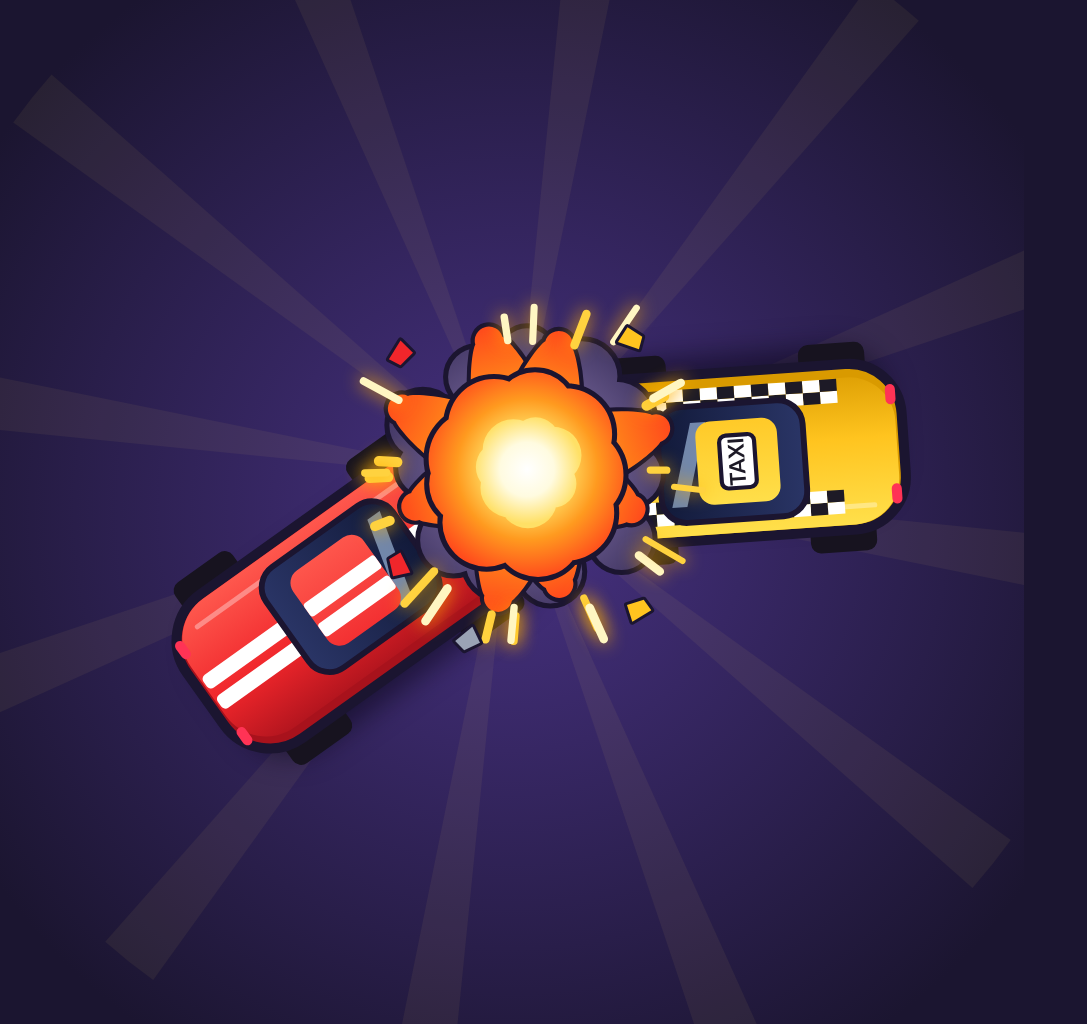
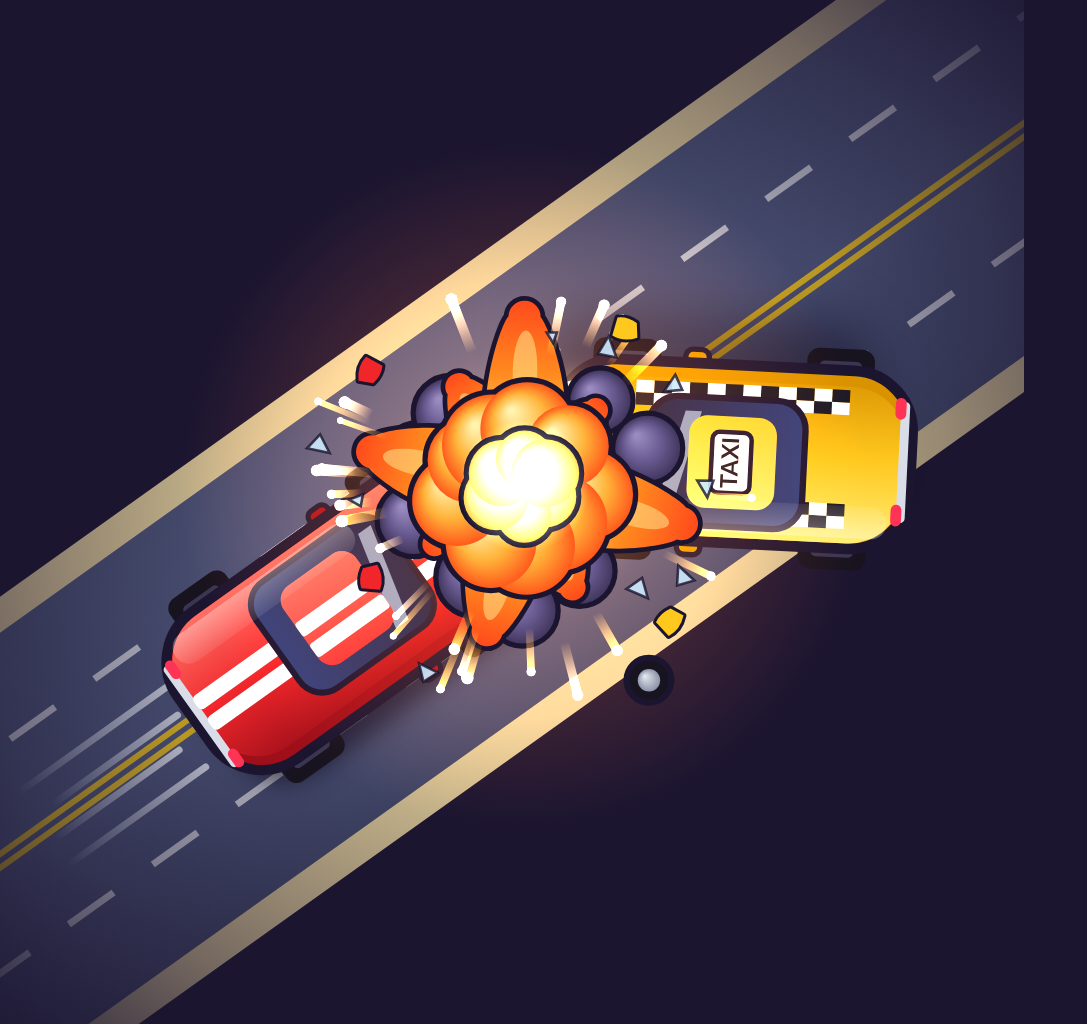
Before and after one commit to Krritouf/carambolage, a website: page tools/brand/art.html in a window 1280 px wide. Shown: the whole page, without its empty margins (0-1087 px from the left). Drawn offline with Linux system fonts and the light colour scheme.

Commit message:
feat: a richer icon: the crash on a boulevard at night, a fireball in relief
At the owner's ask for something prettier still: a diagonal boulevard fading
into the dark, a glow from the fire lighting it, the fireball's puffs each
shaded, uneven curling flames, the cars with wheel arches, mirrors, bumpers, a
gloss and a crumpled bonnet, the cab thrown up by the blow, speed lines behind
the coupé, sparks with tails, glass, a wheel rolling off.

Story: release 1.2.0, store listing

Co-Authored-By: Claude Opus 5.5 <noreply@anthropic.com>

```diff
--- a/tools/brand/art.html
+++ b/tools/brand/art.html
@@ -84,109 +84,176 @@ function city() { // the game's crossroads: a boulevard across the middle, block
   row(0, y0 - 80); row(y1 + 80, S);
 }
 // ---- the icon: two cartoon cars meeting in a fireball, drawn for its own sake (not the game's sprites) --------
-// round shapes, a dark outline round everything and soft gradients, so it still reads at 48 px
+// round shapes, a dark outline round everything, light from the top left and from the fire, so it reads at 48 px
 const INK = '#1b1530';
 function rr(x, y, w, h, r) { g.beginPath(); g.roundRect(x, y, w, h, r); }
 function lin(x0, y0, x1, y1, stops) { const l = g.createLinearGradient(x0, y0, x1, y1); stops.forEach(([o, c]) => l.addColorStop(o, c)); return l; }
-function rad(x, y, r0, r1, stops) { const l = g.createRadialGradient(x, y, r0, x, y, r1); stops.forEach(([o, c]) => l.addColorStop(o, c)); return l; }
-/** A car seen from above, front towards +x, centred on (cx, cy), turned by a; kind 'sport' or 'taxi'. */
-function toonCar(cx, cy, a, L, kind) {
-  const W = L * 0.5, body = kind === 'taxi' ? ['#ffe14d', '#ffc41f', '#d99a00'] : ['#ff5a4f', '#f0262b', '#a8121c'];
+function rad(x, y, r0, r1, stops, fx, fy) { const l = g.createRadialGradient(fx ?? x, fy ?? y, r0, x, y, r1); stops.forEach(([o, c]) => l.addColorStop(o, c)); return l; }
+/** The boulevard, across the icon along angle a: tarmac, kerbs, a double yellow line, white dashes. */
+function iconRoad(cx, cy, a) {
   g.save(); g.translate(cx, cy); g.rotate(a);
-  // its shadow, soft
-  g.save(); g.filter = 'blur(14px)'; g.fillStyle = 'rgba(8,4,20,0.55)'; rr(-L / 2 + 14, -W / 2 + 22, L, W, W * 0.32); g.fill(); g.restore();
-  // the wheels, peeking out
-  g.fillStyle = '#17131f'; for (const u of [-0.3, 0.3]) for (const v of [-1, 1]) { rr(L * u - L * 0.1, v * W * 0.5 - W * 0.13, L * 0.2, W * 0.26, 12); g.fill(); }
-  // the body: its side (darker) under its top
+  const w = 430, len = 2000;
+  g.fillStyle = '#e2cf9a'; g.fillRect(-len / 2, -w / 2 - 34, len, w + 68);            // pavements
+  g.fillStyle = lin(0, -w / 2, 0, w / 2, [[0, '#4d5578'], [0.5, '#555e84'], [1, '#444b6c']]); g.fillRect(-len / 2, -w / 2, len, w);
+  g.fillStyle = '#ffd21f'; g.fillRect(-len / 2, -9, len, 7); g.fillRect(-len / 2, 4, len, 7); // the double yellow line
+  g.fillStyle = 'rgba(241,243,245,0.85)'; for (let x = -len / 2; x < len / 2; x += 120) { g.fillRect(x, -w / 4 - 4, 64, 8); g.fillRect(x + 50, w / 4 - 4, 64, 8); }
+  g.restore();
+}
+/** A car seen from above, front towards +x, centred on (cx, cy), turned by a; kind 'sport' or 'taxi'; lift raises it
+ *  off the road (a bigger, softer shadow further off; drawn a little bigger). */
+function toonCar(cx, cy, a, L, kind, lift = 0) {
+  const W = L * 0.5, body = kind === 'taxi' ? ['#fff07a', '#ffc81f', '#d99200'] : ['#ff7368', '#f0262b', '#9e0f1a'];
+  g.save(); g.translate(cx, cy);
+  // its shadow, on the road: further off and softer the higher it is
+  g.save(); g.rotate(a); g.filter = `blur(${12 + lift * 30}px)`; g.fillStyle = `rgba(10,6,24,${0.6 - lift * 0.25})`;
+  rr(-L / 2 + 16 + lift * 40, -W / 2 + 26 + lift * 70, L, W, W * 0.32); g.fill(); g.restore();
+  g.scale(1 + lift * 0.1, 1 + lift * 0.1); g.rotate(a);
+  // the wheels, peeking out under the arches
+  for (const u of [-0.29, 0.31]) for (const v of [-1, 1]) {
+    rr(L * u - L * 0.095, v * W * 0.5 - W * 0.12, L * 0.19, W * 0.24, 14); g.fillStyle = '#17131f'; g.fill();
+    rr(L * u - L * 0.06, v * W * 0.5 - W * 0.05, L * 0.12, W * 0.1, 6); g.fillStyle = '#3a3550'; g.fill();
+  }
+  // mirrors
+  for (const v of [-1, 1]) { rr(L * 0.08, v * (W / 2 + 6) - 9, 26, 18, 8); g.fillStyle = body[2]; g.fill(); g.lineWidth = 6; g.strokeStyle = INK; g.stroke(); }
+  // the body: its side (darker) under its top, then bumpers
   g.lineWidth = 12; g.strokeStyle = INK; g.lineJoin = 'round';
-  rr(-L / 2, -W / 2, L, W, W * 0.32); g.fillStyle = body[2]; g.fill(); g.stroke();
-  rr(-L / 2 + 8, -W / 2 + 6, L - 16, W - 22, W * 0.28); g.fillStyle = lin(0, -W / 2, 0, W / 2, [[0, body[0]], [0.55, body[1]], [1, body[2]]]); g.fill();
-  // a shine along the top edge
-  g.strokeStyle = 'rgba(255,255,255,0.35)'; g.lineWidth = 6; g.lineCap = 'round';
-  g.beginPath(); g.moveTo(-L * 0.4, -W * 0.36); g.lineTo(L * 0.38, -W * 0.36); g.stroke();
+  rr(-L / 2, -W / 2, L, W, W * 0.34); g.fillStyle = body[2]; g.fill(); g.stroke();
+  rr(-L / 2 + 8, -W / 2 + 6, L - 16, W - 24, W * 0.3); g.fillStyle = lin(0, -W / 2, 0, W / 2, [[0, body[0]], [0.5, body[1]], [1, body[2]]]); g.fill();
+  g.fillStyle = '#d9dde8'; rr(L / 2 - 14, -W * 0.36, 10, W * 0.72, 5); g.fill(); rr(-L / 2 + 4, -W * 0.34, 10, W * 0.68, 5); g.fill();
+  // the bonnet crumpled by the crash: a jagged crease and a dark dent
+  g.fillStyle = 'rgba(40,10,20,0.28)'; g.beginPath(); g.moveTo(L * 0.3, -W * 0.38);
+  for (let i = 0; i <= 6; i++) g.lineTo(L * (0.3 + (i % 2) * 0.07), -W * 0.38 + i * W * 0.12);
+  g.lineTo(L * 0.46, W * 0.34); g.lineTo(L * 0.46, -W * 0.38); g.closePath(); g.fill();
+  g.strokeStyle = INK; g.lineWidth = 5; g.lineCap = 'round'; g.beginPath(); g.moveTo(L * 0.3, -W * 0.38);
+  for (let i = 0; i <= 6; i++) g.lineTo(L * (0.3 + (i % 2) * 0.07), -W * 0.38 + i * W * 0.12); g.stroke();
   if (kind === 'sport') { // two white racing stripes, nose to tail
-    g.fillStyle = '#ffffff'; for (const v of [-0.115, 0.025]) { rr(-L / 2 + 10, v * W, L - 20, W * 0.09, 6); g.fill(); }
+    g.fillStyle = '#ffffff'; for (const v of [-0.115, 0.025]) { rr(-L / 2 + 12, v * W, L * 0.78, W * 0.09, 6); g.fill(); }
   } else { // the taxi's chequered band down both sides
-    const n = 12, cw = (L * 0.62) / n;
+    const n = 12, cw = (L * 0.6) / n;
     for (const v of [-1, 1]) for (let i = 0; i < n; i++) for (let j = 0; j < 2; j++) {
       g.fillStyle = (i + j) % 2 ? '#1d1a26' : '#ffffff';
-      g.fillRect(-L * 0.31 + i * cw, v > 0 ? W * 0.27 + j * cw * 0.7 : -W * 0.4 + j * cw * 0.7, cw, cw * 0.7);
+      g.fillRect(-L * 0.32 + i * cw, v > 0 ? W * 0.25 + j * cw * 0.7 : -W * 0.39 + j * cw * 0.7, cw, cw * 0.7);
     }
   }
-  // the cabin: dark glass all round, the roof on top
-  const cx0 = -L * 0.2, cl = L * 0.44, cw0 = W * 0.7;
-  rr(cx0, -cw0 / 2 - W * 0.04, cl, cw0, 30); g.fillStyle = lin(cx0, 0, cx0 + cl, 0, [[0, '#2a3566'], [1, '#121a3a']]); g.fill();
+  // the cabin: dark glass all round, the roof on top, a shine on both
+  const cx0 = -L * 0.2, cl = L * 0.44, cw0 = W * 0.72;
+  rr(cx0, -cw0 / 2 - W * 0.05, cl, cw0, 32); g.fillStyle = lin(cx0, 0, cx0 + cl, 0, [[0, '#33407a'], [1, '#141c40']]); g.fill();
   g.lineWidth = 7; g.strokeStyle = INK; g.stroke();
-  // windscreen shine
-  g.fillStyle = 'rgba(190,220,255,0.55)'; g.beginPath(); g.moveTo(cx0 + cl - 30, -cw0 * 0.42); g.lineTo(cx0 + cl - 12, -cw0 * 0.42); g.lineTo(cx0 + cl - 40, cw0 * 0.3); g.lineTo(cx0 + cl - 58, cw0 * 0.3); g.closePath(); g.fill();
-  rr(cx0 + cl * 0.18, -cw0 * 0.36 - W * 0.04, cl * 0.56, cw0 * 0.72, 18); g.fillStyle = lin(0, -cw0 / 2, 0, cw0 / 2, [[0, body[0]], [1, body[1]]]); g.fill();
+  g.fillStyle = 'rgba(200,228,255,0.6)'; g.beginPath(); g.moveTo(cx0 + cl - 30, -cw0 * 0.44); g.lineTo(cx0 + cl - 12, -cw0 * 0.44); g.lineTo(cx0 + cl - 40, cw0 * 0.32); g.lineTo(cx0 + cl - 58, cw0 * 0.32); g.closePath(); g.fill();
+  rr(cx0 + cl * 0.18, -cw0 * 0.36 - W * 0.05, cl * 0.56, cw0 * 0.72, 20); g.fillStyle = lin(0, -cw0 / 2, 0, cw0 / 2, [[0, body[0]], [1, body[1]]]); g.fill();
   if (kind === 'sport') { g.fillStyle = '#ffffff'; for (const v of [-0.115, 0.025]) { rr(cx0 + cl * 0.18, v * W, cl * 0.56, W * 0.09, 4); g.fill(); } }
   else { // the roof sign
-    rr(cx0 + cl * 0.34, -W * 0.2, cl * 0.24, W * 0.32, 8); g.fillStyle = '#ffffff'; g.fill(); g.lineWidth = 5; g.strokeStyle = INK; g.stroke();
+    rr(cx0 + cl * 0.34, -W * 0.22, cl * 0.25, W * 0.34, 8); g.fillStyle = '#ffffff'; g.fill(); g.lineWidth = 5; g.strokeStyle = INK; g.stroke();
     g.fillStyle = '#1d1a26'; g.font = 'bold ' + Math.round(W * 0.13) + 'px "Trebuchet MS", Verdana, sans-serif'; g.textAlign = 'center'; g.textBaseline = 'middle';
-    g.save(); g.translate(cx0 + cl * 0.46, -W * 0.04); g.rotate(Math.PI / 2); g.fillText('TAXI', 0, 0); g.restore();
+    g.save(); g.translate(cx0 + cl * 0.465, -W * 0.05); g.rotate(Math.PI / 2); g.fillText('TAXI', 0, 0); g.restore();
   }
+  // a gloss: a soft white sheen along the top of the body
+  g.save(); g.globalAlpha = 0.45; g.fillStyle = lin(0, -W / 2, 0, -W * 0.2, [[0, 'rgba(255,255,255,0.9)'], [1, 'rgba(255,255,255,0)']]);
+  rr(-L * 0.44, -W * 0.44, L * 0.6, W * 0.18, 20); g.fill(); g.restore();
   // lights: the headlamps glowing at the front, red ones at the back
-  g.save(); g.shadowColor = '#fff2a8'; g.shadowBlur = 24; g.fillStyle = '#fffbe0';
-  for (const v of [-1, 1]) { rr(L / 2 - 22, v * W * 0.3 - 13, 16, 26, 7); g.fill(); }
-  g.restore(); g.fillStyle = '#ff3355'; for (const v of [-1, 1]) { rr(-L / 2 + 6, v * W * 0.3 - 12, 12, 24, 6); g.fill(); }
+  g.save(); g.shadowColor = '#fff2a8'; g.shadowBlur = 26; g.fillStyle = '#fffbe0';
+  for (const v of [-1, 1]) { rr(L / 2 - 24, v * W * 0.3 - 13, 16, 26, 7); g.fill(); }
+  g.restore(); g.fillStyle = '#ff3355'; for (const v of [-1, 1]) { rr(-L / 2 + 8, v * W * 0.3 - 12, 12, 24, 6); g.fill(); }
   g.restore();
 }
-/** A round cartoon fireball: puffs of smoke, curling flames, a hot core. */
+/** Speed lines trailing behind a car coming along angle a towards (x, y). */
+function speedLines(x, y, a, n, from, to) {
+  g.save(); g.translate(x, y); g.rotate(a); g.lineCap = 'round';
+  for (let i = 0; i < n; i++) {
+    const v = (i - (n - 1) / 2) * 34, x0 = -from - rnd() * 40, x1 = -to - rnd() * 60;
+    g.strokeStyle = lin(x0, 0, x1, 0, [[0, 'rgba(255,255,255,0.55)'], [1, 'rgba(255,255,255,0)']]); g.lineWidth = 8;
+    g.beginPath(); g.moveTo(x0, v); g.lineTo(x1, v); g.stroke();
+  }
+  g.restore();
+}
+/** Round puffs, each shaded on its own, outlined together as one shape. */
+function puffs(list, light, mid, dark, ink) {
+  g.lineWidth = ink; g.strokeStyle = INK;
+  for (const [px, py, r] of list) { g.beginPath(); g.arc(px, py, r, 0, Math.PI * 2); g.stroke(); }
+  for (const [px, py, r] of list) {
+    g.beginPath(); g.arc(px, py, r, 0, Math.PI * 2);
+    g.fillStyle = rad(px, py, r * 0.05, r, [[0, light], [0.55, mid], [1, dark]], px - r * 0.35, py - r * 0.4); g.fill();
+  }
+}
+function ring(x, y, n, dist, r0, r1, rot) {
+  const out = []; for (let i = 0; i < n; i++) { const an = rot + i * Math.PI * 2 / n + (rnd() - 0.5) * 0.3, d = dist * (0.85 + rnd() * 0.3); out.push([x + Math.cos(an) * d, y + Math.sin(an) * d, r0 + rnd() * (r1 - r0)]); }
+  return out;
+}
+/** A round cartoon fireball: a glow, puffs of smoke, curling flames, a hot core. */
 function fireball(x, y, R) {
-  const puffs = (n, dist, r0, r1, rot) => { const out = []; for (let i = 0; i < n; i++) { const an = rot + i * Math.PI * 2 / n + (rnd() - 0.5) * 0.3, d = dist * (0.85 + rnd() * 0.3); out.push([x + Math.cos(an) * d, y + Math.sin(an) * d, r0 + rnd() * (r1 - r0)]); } return out; };
-  const blob = (list) => { g.beginPath(); for (const [px, py, r] of list) { g.moveTo(px + r, py); g.arc(px, py, r, 0, Math.PI * 2); } };
+  // the glow lighting everything round
+  g.save(); g.globalCompositeOperation = 'lighter';
+  g.fillStyle = rad(x, y, 0, R * 2.6, [[0, 'rgba(255,190,80,0.55)'], [0.4, 'rgba(255,120,40,0.22)'], [1, 'rgba(255,90,30,0)']]);
+  g.fillRect(x - R * 3, y - R * 3, R * 6, R * 6); g.restore();
   // smoke behind
-  const smoke = puffs(11, R * 0.82, R * 0.2, R * 0.3, 0.2);
-  blob(smoke); g.lineWidth = 12; g.strokeStyle = INK; g.stroke(); g.fillStyle = rad(x, y, R * 0.4, R * 1.1, [[0, '#7a6a9e'], [1, '#463a68']]); g.fill();
+  puffs(ring(x, y, 10, R * 0.86, R * 0.22, R * 0.3, 0.3), '#9a8cc0', '#6a5c92', '#43375f', 12);
   // flames licking out: wide at the fire, a round tip, bent a little
-  for (let i = 0; i < 8; i++) {
-    const an = i * Math.PI * 2 / 8 + 0.35 + (rnd() - 0.5) * 0.3, len = R * (0.95 + rnd() * 0.25), wid = R * 0.26, tr = wid * 0.42, bend = (rnd() - 0.5) * 0.5;
+  // uneven on purpose: long ones and short ones, not evenly spaced, so it burns rather than blooms
+  const FL = [[0.2, 1.35, 0.3], [1.05, 0.95, 0.24], [1.75, 1.25, 0.28], [2.6, 0.9, 0.22], [3.25, 1.3, 0.3], [4.0, 1.0, 0.25], [4.75, 1.4, 0.29], [5.5, 0.88, 0.22]];
+  for (const [an0, k, wk] of FL) {
+    const an = an0 + (rnd() - 0.5) * 0.2, len = R * k, wid = R * wk, tr = wid * 0.42, bend = (rnd() - 0.5) * 0.9;
     g.save(); g.translate(x, y); g.rotate(an);
     g.beginPath(); g.moveTo(R * 0.3, -wid);
     g.bezierCurveTo(len * 0.55, -wid * 1.25, len - tr * 1.2, -tr * 1.3 + bend * tr, len - tr, -tr + bend * tr);
     g.arc(len - tr, bend * tr, tr, -Math.PI / 2, Math.PI / 2);
     g.bezierCurveTo(len - tr * 1.2, tr * 1.3 + bend * tr, len * 0.55, wid * 1.25, R * 0.3, wid); g.closePath();
-    g.lineWidth = 10; g.strokeStyle = INK; g.lineJoin = 'round'; g.stroke(); g.fillStyle = lin(R * 0.3, 0, len, 0, [[0, '#ffb43a'], [0.55, '#ff7a1a'], [1, '#ff4a1c']]); g.fill();
+    g.lineWidth = 11; g.strokeStyle = INK; g.lineJoin = 'round'; g.stroke();
+    g.fillStyle = lin(R * 0.3, 0, len, 0, [[0, '#ffd35a'], [0.5, '#ff8a1f'], [1, '#ff4a1c']]); g.fill();
+    // a lighter lick inside each flame
+    g.beginPath(); g.ellipse(len * 0.62, bend * tr * 0.5, len * 0.22, wid * 0.32, 0, 0, Math.PI * 2); g.fillStyle = 'rgba(255,230,140,0.55)'; g.fill();
     g.restore();
   }
-  // the fire: one round mass, outlined, hot inside
-  const fire = puffs(9, R * 0.45, R * 0.3, R * 0.4, 0);
-  blob(fire); g.lineWidth = 12; g.strokeStyle = INK; g.stroke();
-  g.fillStyle = rad(x, y, R * 0.05, R * 0.85, [[0, '#fffbe0'], [0.3, '#ffe066'], [0.62, '#ff9a1f'], [1, '#ff4a1c']]); g.fill();
-  const core = puffs(7, R * 0.2, R * 0.18, R * 0.24, 0.5);
-  blob(core); g.fillStyle = rad(x, y, 0, R * 0.42, [[0, '#ffffff'], [0.5, '#fffbe0'], [1, '#ffe066']]); g.fill();
+  // the fire: round puffs, each lit from the top left, hot in the middle
+  puffs(ring(x, y, 9, R * 0.45, R * 0.3, R * 0.4, 0), '#fff4b0', '#ffb43a', '#ff5a1c', 12);
+  puffs(ring(x, y, 6, R * 0.2, R * 0.2, R * 0.26, 0.5), '#ffffff', '#fff1a0', '#ffc94a', 0);
+  g.save(); g.globalCompositeOperation = 'lighter';
+  g.fillStyle = rad(x, y, 0, R * 0.5, [[0, 'rgba(255,255,240,0.9)'], [1, 'rgba(255,255,200,0)']]); g.fillRect(x - R, y - R, R * 2, R * 2);
+  g.restore();
 }
-/** Glowing sparks shooting out, and a few bits of car flying. */
+/** Glowing sparks shooting out with a tail, glass shards and a few bits of car flying. */
 function sparksAndBits(x, y, R) {
-  g.save(); g.lineCap = 'round'; g.shadowColor = '#ffb000'; g.shadowBlur = 18;
-  for (let i = 0; i < 22; i++) {
-    const an = rnd() * Math.PI * 2, d0 = R * (0.95 + rnd() * 0.25), d1 = d0 + R * (0.12 + rnd() * 0.22);
-    g.strokeStyle = rnd() < 0.5 ? '#fff6c2' : '#ffd23f'; g.lineWidth = 7 + rnd() * 6;
-    g.beginPath(); g.moveTo(x + Math.cos(an) * d0, y + Math.sin(an) * d0); g.lineTo(x + Math.cos(an) * d1, y + Math.sin(an) * d1); g.stroke();
+  g.save(); g.lineCap = 'round'; g.globalCompositeOperation = 'lighter';
+  for (let i = 0; i < 26; i++) {
+    const an = rnd() * Math.PI * 2, d0 = R * (1.0 + rnd() * 0.3), d1 = d0 + R * (0.18 + rnd() * 0.3);
+    const x0 = x + Math.cos(an) * d0, y0 = y + Math.sin(an) * d0, x1 = x + Math.cos(an) * d1, y1 = y + Math.sin(an) * d1;
+    g.strokeStyle = lin(x0, y0, x1, y1, [[0, 'rgba(255,170,40,0)'], [1, rnd() < 0.5 ? '#fff6c2' : '#ffd23f']]); g.lineWidth = 6 + rnd() * 6;
+    g.beginPath(); g.moveTo(x0, y0); g.lineTo(x1, y1); g.stroke();
+    g.fillStyle = '#fffbe0'; g.beginPath(); g.arc(x1, y1, g.lineWidth * 0.6, 0, Math.PI * 2); g.fill();
   }
   g.restore();
-  const bits = [['#f0262b', -2.4, 1.32], ['#ffc41f', 0.9, 1.38], ['#ffc41f', -0.9, 1.3], ['#f0262b', 2.5, 1.25], ['#9aa3b5', 1.9, 1.4]];
+  for (let i = 0; i < 9; i++) { // glass, glinting
+    const an = rnd() * Math.PI * 2, d = R * (1.15 + rnd() * 0.45), bx = x + Math.cos(an) * d, by = y + Math.sin(an) * d, s = R * (0.04 + rnd() * 0.04);
+    g.save(); g.translate(bx, by); g.rotate(rnd() * 6);
+    g.beginPath(); g.moveTo(0, -s * 1.3); g.lineTo(s, s * 0.8); g.lineTo(-s * 0.9, s * 0.6); g.closePath();
+    g.fillStyle = 'rgba(205,235,255,0.9)'; g.fill(); g.lineWidth = 3; g.strokeStyle = 'rgba(27,21,48,0.8)'; g.stroke(); g.restore();
+  }
+  const bits = [['#f0262b', -2.5, 1.45], ['#ffc81f', 0.75, 1.5], ['#ffc81f', -1.0, 1.42], ['#f0262b', 2.6, 1.36]];
   for (const [c, an, k] of bits) {
-    const bx = x + Math.cos(an) * R * k, by = y + Math.sin(an) * R * k, s = R * 0.09;
+    const bx = x + Math.cos(an) * R * k, by = y + Math.sin(an) * R * k, s = R * 0.1;
     g.save(); g.translate(bx, by); g.rotate(an * 3);
-    g.beginPath(); g.moveTo(-s, -s * 0.6); g.lineTo(s * 0.9, -s * 0.8); g.lineTo(s * 0.7, s * 0.7); g.lineTo(-s * 0.8, s * 0.5); g.closePath();
+    g.beginPath(); g.moveTo(-s, -s * 0.6); g.quadraticCurveTo(0, -s * 1.1, s * 0.9, -s * 0.7); g.lineTo(s * 0.7, s * 0.7); g.quadraticCurveTo(0, s * 0.9, -s * 0.8, s * 0.5); g.closePath();
     g.lineWidth = 7; g.strokeStyle = INK; g.lineJoin = 'round'; g.stroke(); g.fillStyle = c; g.fill(); g.restore();
   }
+  // a wheel come off, rolling away
+  const wx = x + Math.cos(1.0) * R * 1.75, wy = y + Math.sin(1.0) * R * 1.75, wr = R * 0.17;
+  g.beginPath(); g.arc(wx, wy, wr, 0, Math.PI * 2); g.fillStyle = '#17131f'; g.fill(); g.lineWidth = 7; g.strokeStyle = INK; g.stroke();
+  g.beginPath(); g.arc(wx, wy, wr * 0.5, 0, Math.PI * 2); g.fillStyle = rad(wx, wy, 0, wr * 0.5, [[0, '#e8ebf2'], [1, '#8b93a8']], wx - wr * 0.2, wy - wr * 0.2); g.fill();
 }
 function icon() {
-  g.fillStyle = rad(S / 2, S / 2, 40, S * 0.62, [[0, '#45307e'], [1, '#1b1530']]); g.fillRect(0, 0, S, S);
-  // soft rays from the crash
-  const I = [S * 0.5, S * 0.47];
-  g.save(); g.globalAlpha = 0.06; g.fillStyle = '#ffd86b';
-  for (let i = 0; i < 12; i++) { const a0 = i * Math.PI / 6 + 0.1; g.beginPath(); g.moveTo(I[0], I[1]); g.arc(I[0], I[1], S * 0.6, a0, a0 + 0.1); g.closePath(); g.fill(); }
+  const I = [S * 0.5, S * 0.48], a1 = -0.62, a2 = a1 + Math.PI + 0.55;
+  g.fillStyle = '#1b1530'; g.fillRect(0, 0, S, S);
+  // all of it a little smaller round the middle, clear of the edges a round or squircle mask cuts
+  g.save(); g.translate(S / 2, S / 2); g.scale(0.86, 0.86); g.translate(-S / 2, -S / 2);
+  iconRoad(I[0], I[1], a1);
   g.restore();
-  // the cars nose to nose, their fronts in the fire; the fire small enough to leave them seen
-  // all of it a little smaller round the middle, clear of the edges a round or squircle mask cuts
-  g.save(); g.translate(S / 2, S / 2); g.scale(0.84, 0.84); g.translate(-S / 2 + 18, -S / 2 - 20);
-  const L = 420, a1 = -0.62, a2 = a1 + Math.PI + 0.55, R = S * 0.15;
-  toonCar(I[0] - Math.cos(a2) * L * 0.6, I[1] - Math.sin(a2) * L * 0.6, a2, L * 0.94, 'taxi');
-  toonCar(I[0] - Math.cos(a1) * L * 0.62, I[1] - Math.sin(a1) * L * 0.62, a1, L, 'sport');
+  // night: the road fades into the dark at the edges
+  g.fillStyle = rad(S / 2, S / 2, S * 0.2, S * 0.75, [[0, 'rgba(27,21,48,0)'], [0.6, 'rgba(27,21,48,0.55)'], [1, 'rgba(27,21,48,0.98)']]); g.fillRect(0, 0, S, S);
+  g.save(); g.translate(S / 2, S / 2); g.scale(0.86, 0.86); g.translate(-S / 2 + 14, -S / 2 - 10);
+  const L = 420, R = S * 0.15;
+  speedLines(I[0] - Math.cos(a1) * L * 0.62, I[1] - Math.sin(a1) * L * 0.62, a1, 4, L * 0.5, L * 0.95);
+  // the taxi thrown up by the blow, the coupé still on its wheels
+  toonCar(I[0] - Math.cos(a2) * L * 0.58, I[1] - Math.sin(a2) * L * 0.58 - 20, a2 + 0.12, L * 0.94, 'taxi', 0.5);
+  toonCar(I[0] - Math.cos(a1) * L * 0.62, I[1] - Math.sin(a1) * L * 0.62, a1, L, 'sport', 0);
   fireball(I[0], I[1], R);
   sparksAndBits(I[0], I[1], R);
   g.restore();
```
Also changed, not shown: assets/icon-foreground.png, assets/icon-only.png, store/icon-512.png.
